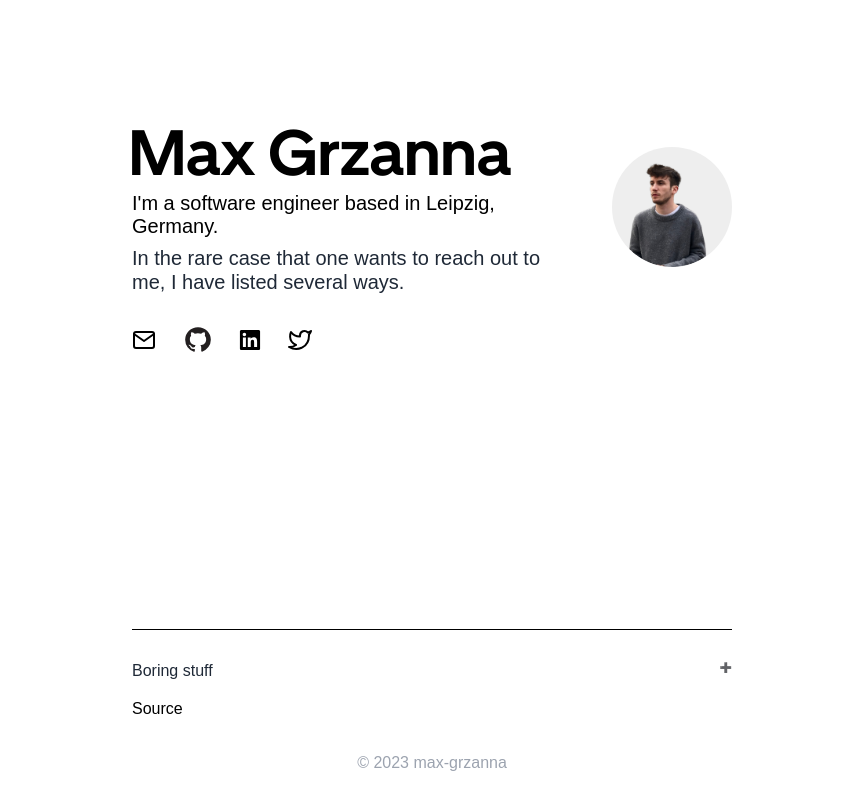
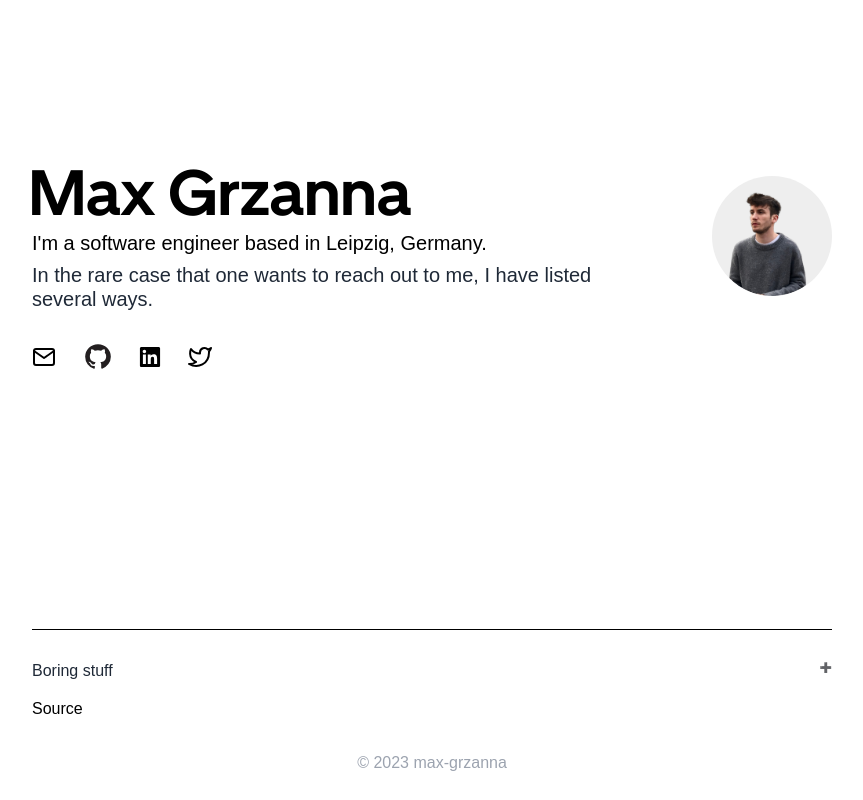
Before and after one commit to max-grzanna/homepage, a plain HTML site: page index.html in a window 1280 px wide. Shown: the whole page, without its empty margins (208-1071 px from the left). Drawn offline with Linux system fonts and the light colour scheme; a web font is replaced by a local one.

Commit message:
fix width of main container

```diff
--- a/styles.css
+++ b/styles.css
@@ -32,7 +32,7 @@
 .main {
   -webkit-font-smoothing: antialiased;
   min-height: 100vh;
-  width: 600px;
+  width: 800px;
   margin: auto;
   display:flex;
   flex-direction:column;
```
Also changed, not shown: index.html (+5 -1 lines).
